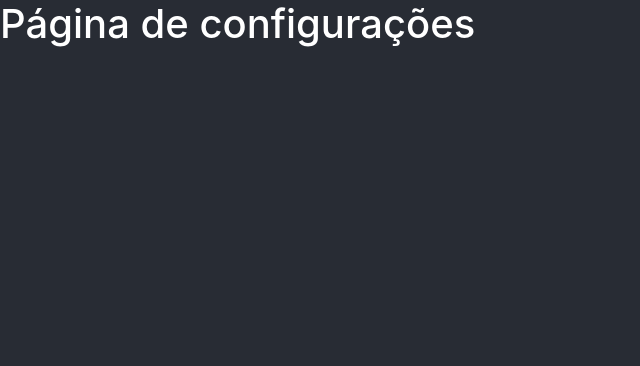
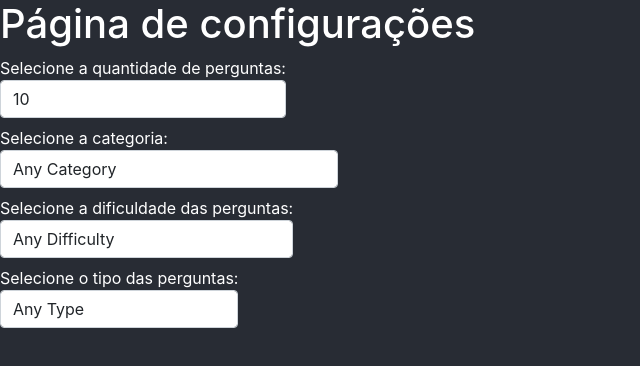
Before and after one commit to victorjunior95/sd-08-project-trivia-react-redux, a React (Create React App) app: page /settings in a window 1280 px wide. Shown: the top 366 px of the page, without its empty margins (0-640 px from the left). Built offline with nearby package versions, Linux system fonts and the light colour scheme.

Commit message:
cria formulario e funçao handleChange

```diff
--- a/src/pages/Settings.jsx
+++ b/src/pages/Settings.jsx
@@ -1,9 +1,117 @@
 import React from 'react';
 
 class Settings extends React.Component {
+  constructor(props) {
+    super(props);
+
+    this.handleChange = this.handleChange.bind(this);
+
+    this.state = {
+      amount: 10,
+      category: 'any',
+      difficulty: 'any',
+      type: 'any',
+    };
+  }
+
+  handleChange(e) {
+    const {
+      target: { name, value },
+    } = e;
+    this.setState(
+      {
+        [name]: value,
+      },
+    );
+  }
+
   render() {
     return (
-      <h1 data-testid="settings-title">Página de configurações</h1>
+      <>
+        <h1 data-testid="settings-title">Página de configurações</h1>
+        <form className="form-inline form-flex">
+          <div className="form-group mb-2">
+            <label htmlFor="amount">
+              Selecione a quantidade de perguntas:
+              <input
+                type="number"
+                name="amount"
+                className="form-control"
+                min="1"
+                max="50"
+                value="10"
+                onChange={ this.handleChange }
+              />
+            </label>
+          </div>
+          <div className="form-group mb-2">
+            <label htmlFor="category">
+              Selecione a categoria:
+              <select
+                name="category"
+                className="form-control"
+                onChange={ this.handleChange }
+              >
+                <option value="any">Any Category</option>
+                <option value="9">General Knowledge</option>
+                <option value="10">Entertainment: Books</option>
+                <option value="11">Entertainment: Film</option>
+                <option value="12">Entertainment: Music</option>
+                <option value="13">Entertainment: Musicals &amp; Theatres</option>
+                <option value="14">Entertainment: Television</option>
+                <option value="15">Entertainment: Video Games</option>
+                <option value="16">Entertainment: Board Games</option>
+                <option value="17">Science &amp; Nature</option>
+                <option value="18">Science: Computers</option>
+                <option value="19">Science: Mathematics</option>
+                <option value="20">Mythology</option>
+                <option value="21">Sports</option>
+                <option value="22">Geography</option>
+                <option value="23">History</option>
+                <option value="24">Politics</option>
+                <option value="25">Art</option>
+                <option value="26">Celebrities</option>
+                <option value="27">Animals</option>
+                <option value="28">Vehicles</option>
+                <option value="29">Entertainment: Comics</option>
+                <option value="30">Science: Gadgets</option>
+                <option value="31">Entertainment: Japanese Anime &amp; Manga</option>
+                <option value="32">Entertainment: Cartoon &amp; Animations</option>
+              </select>
+            </label>
+          </div>
+          <div className="form-group mb-2">
+            <label htmlFor="amount">
+              Selecione a dificuldade das perguntas:
+              <select
+                name="difficulty"
+                className="form-control"
+                onChange={ this.handleChange }
+              >
+                <option value="any">Any Difficulty</option>
+                <option value="easy">Easy</option>
+                <option value="medium">Medium</option>
+                <option value="hard">Hard</option>
+              </select>
+            </label>
+          </div>
+          <div className="form-group mb-2">
+            <label htmlFor="amount">
+              Selecione o tipo das perguntas:
+              <select
+                name="type"
+                className="form-control"
+                onChange={ this.handleChange }
+              >
+                &gt;
+                <option value="any">Any Type</option>
+                <option value="multiple">Multiple Choice</option>
+                <option value="boolean">True / False</option>
+              </select>
+            </label>
+          </div>
+        </form>
+      </>
     );
   }
 }
```
